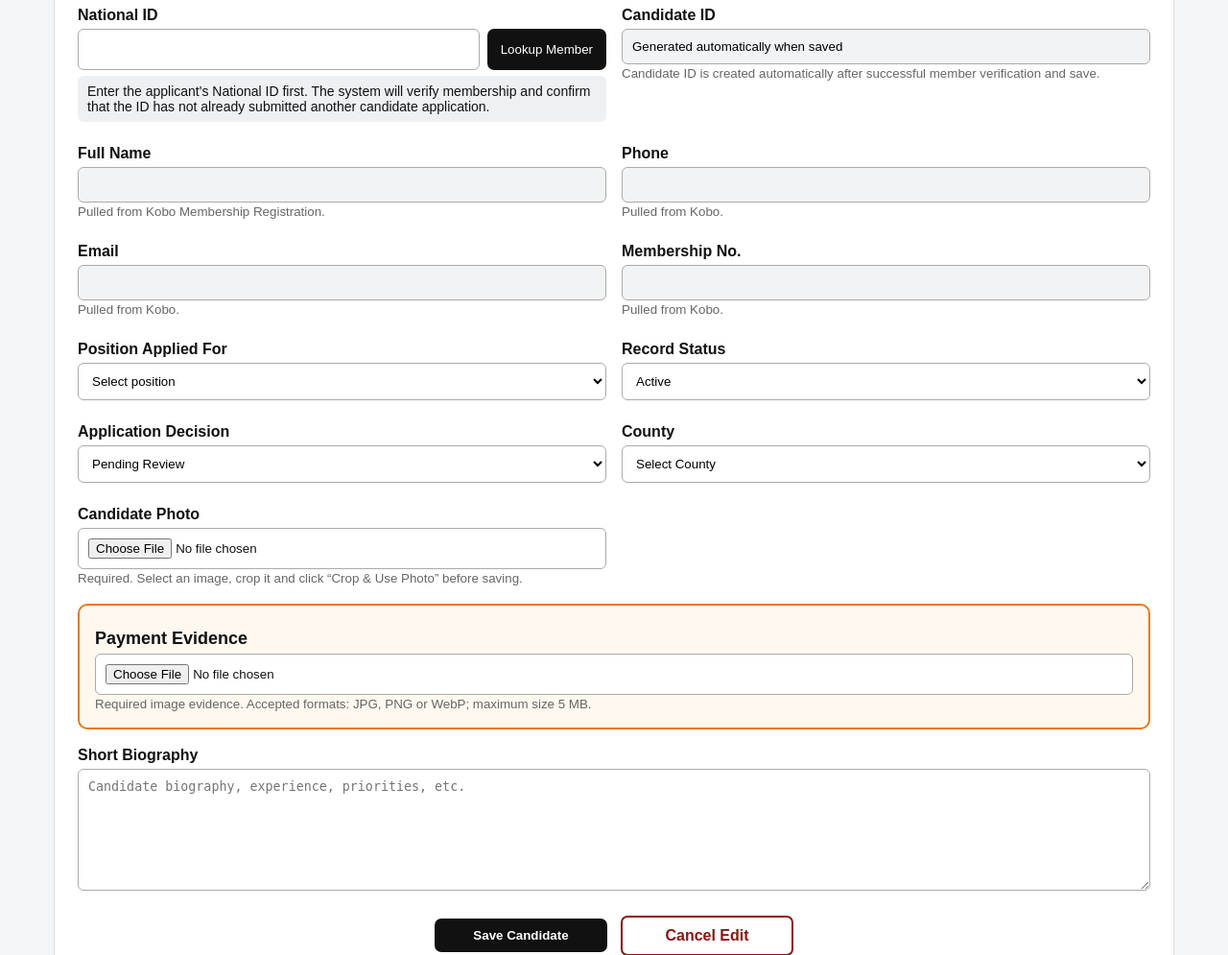
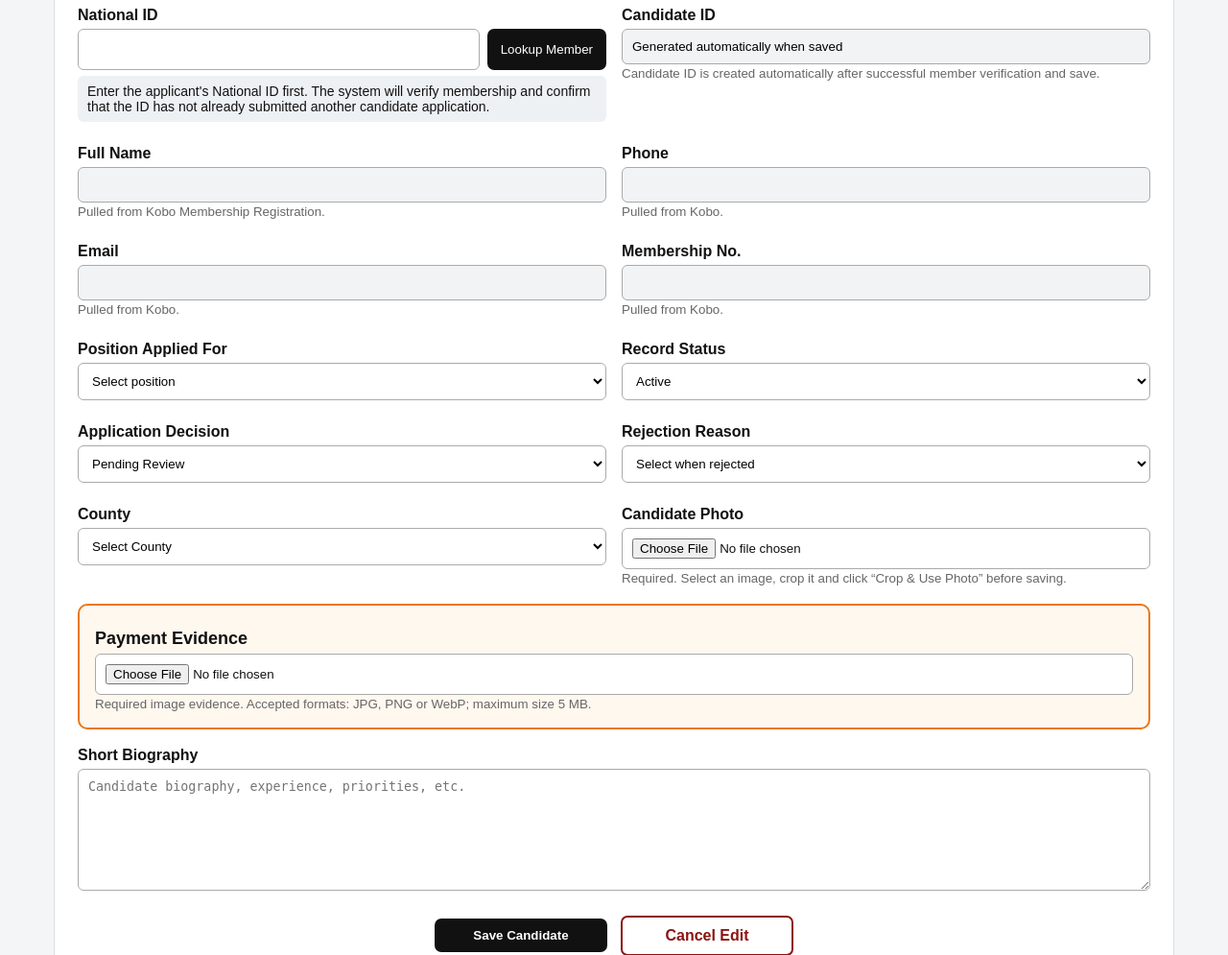
Before and after one commit to otibarny-alt/candidate-registration-system, a Flask app: page /candidate/new in a window 1280 px wide. Shown: the part 172-1167 px from the top of the page at 96% size. Run offline with Flask 3, Linux system fonts and the light colour scheme; the visitor is signed in with stand-in values (Sample User, id 1); data that the repository does not hold is empty; some libraries are stand-ins or nearby versions.

Commit message:
Add files via upload

```diff
--- a/app.py
+++ b/app.py
@@ -1,5 +1,5 @@
 
-# V1.16.1: require candidate photo and payment evidence before acceptance.
+# V1.18: private application status, rejection reasons and document resubmission.
 import os, csv, re, uuid, base64, hmac, time, json
 from io import BytesIO, StringIO
 import requests
@@ -68,6 +68,7 @@ class Candidate(db.Model):
     payment_evidence_mime=db.Column(db.String(80))
     status=db.Column(db.String(20),default="active",nullable=False,index=True)
     approval_status=db.Column(db.String(20),default="pending",nullable=False,index=True)
+    rejection_reason=db.Column(db.String(80))
 
 class PortalState(db.Model):
     id=db.Column(db.Integer,primary_key=True)
@@ -87,6 +88,8 @@ with app.app_context():
         db.session.execute(text("ALTER TABLE candidate ADD COLUMN payment_evidence_mime VARCHAR(80)"))
     if "approval_status" not in candidate_columns:
         db.session.execute(text("ALTER TABLE candidate ADD COLUMN approval_status VARCHAR(20) NOT NULL DEFAULT 'pending'"))
+    if "rejection_reason" not in candidate_columns:
+        db.session.execute(text("ALTER TABLE candidate ADD COLUMN rejection_reason VARCHAR(80)"))
     if db.session.get(PortalState,1) is None:
         db.session.add(PortalState(id=1,candidate_list_final=False))
     # Older incomplete records must be reviewed again and cannot remain accepted.
@@ -622,15 +625,20 @@ def candidate_decision(candidate_id):
         return redirect(url_for("dashboard"))
     c=Candidate.query.get_or_404(candidate_id)
     decision=request.form.get("approval_status","").strip().lower()
+    rejection_reason=request.form.get("rejection_reason","").strip().lower()
     if decision not in {"pending","approved","rejected"}:
         abort(400)
     if decision=="approved" and (not c.photo or not c.payment_evidence):
         session["candidate_admin_error"]="This application cannot be Accepted until both the candidate photo and payment evidence have been uploaded."
         return redirect(url_for("dashboard"))
+    if decision=="rejected" and rejection_reason not in {"faulty_payment_evidence","improper_candidate_picture"}:
+        session["candidate_admin_error"]="Select either Faulty payment evidence or Improper candidate picture before rejecting the application."
+        return redirect(url_for("dashboard"))
     if candidate_list_is_final():
         session["candidate_admin_error"]="The candidate list became FINAL. The application decision was not changed."
         return redirect(url_for("dashboard"))
     c.approval_status=decision
+    c.rejection_reason=rejection_reason if decision=="rejected" else None
     db.session.commit()
     return redirect(url_for("dashboard"))
 
@@ -785,6 +793,10 @@ def save_candidate(c):
     if logged_in():
         decision=f.get("approval_status",c.approval_status or "pending").strip().lower()
         c.approval_status=decision if decision in {"pending","approved","rejected"} else "pending"
+        rejection_reason=f.get("rejection_reason",c.rejection_reason or "").strip().lower()
+        if c.approval_status=="rejected" and rejection_reason not in {"faulty_payment_evidence","improper_candidate_picture"}:
+            return render_candidate_form_page(c,error="Select a rejection reason before rejecting this application.")
+        c.rejection_reason=rejection_reason if c.approval_status=="rejected" else None
     elif is_new:
         c.approval_status="pending"
 
@@ -826,6 +838,17 @@ def save_candidate(c):
         c.payment_evidence_mime=payment_mime
     elif not c.payment_evidence:
         return render_candidate_form_page(c,error="Payment Evidence is required. Upload a clear JPG, PNG or WebP image before saving the candidate.")
+
+    # A rejected candidate may correct only the document identified by the
+    # administrator. A valid replacement resubmits the application for review;
+    # it never approves the candidate automatically.
+    if candidate_logged_in() and not logged_in() and c.approval_status=="rejected":
+        if c.rejection_reason=="faulty_payment_evidence" and not payment_data:
+            return render_candidate_form_page(c,error="Upload fresh Payment Evidence before resubmitting this rejected application.")
+        if c.rejection_reason=="improper_candidate_picture" and not cropped_photo:
+            return render_candidate_form_page(c,error="Select, crop and confirm a fresh Candidate Photo before resubmitting this rejected application.")
+        c.approval_status="pending"
+        c.rejection_reason=None
 
     if candidate_list_is_final():
         db.session.rollback()
--- a/static/style.css
+++ b/static/style.css
@@ -43,8 +43,10 @@ input[readonly]{background:#f1f3f5}
 .form-actions button,.form-actions .btn{margin-top:0;min-width:180px;text-align:center;font-weight:700}
 .cancel-edit-btn{background:#fff;color:#8a1511;border:2px solid #8a1511}
 .cancel-edit-btn:hover,.cancel-edit-btn:focus{background:#fde8e7}
-.decision-form{display:flex;gap:6px;align-items:center;min-width:210px}
+.decision-form{display:flex;gap:6px;align-items:center;min-width:210px;flex-wrap:wrap}
 .decision-form select{min-width:120px}
+.decision-form .rejection-reason{min-width:210px;background:#fff;color:#8a1511;border:1px solid #c82333}
+.rejection-reason-saved{display:block;margin-top:6px;font-weight:700;color:#8a1511}
 .decision-form button{margin:0;padding:9px 12px}
 .decision-state-pending select{background:#f58220;color:#111;border:1px solid #c95e00;font-weight:700}
 .decision-state-approved select{background:#218838;color:#fff;border:1px solid #176b2a;font-weight:700}
--- a/templates/candidate_access.html
+++ b/templates/candidate_access.html
@@ -1,8 +1,8 @@
 <!doctype html><link rel=stylesheet href=/static/style.css><meta name=viewport content="width=device-width,initial-scale=1">
 <div class=top><b>Candidate Registration & Profile Portal</b><a href=/login>Administrator Login</a></div>
 <div class=demo>PRIVATE CANDIDATE ACCESS</div>
-<div class=wrap><div class="card narrow"><h2>Open Your Candidate Application</h2>
-<p>Enter your National ID and the phone number registered in ODM Membership Registration.</p>
+<div class=wrap><div class="card narrow"><h2>Check Application Status or Open Your Application</h2>
+<p>Enter your National ID and the phone number registered in ODM Membership Registration. Your private page will show whether the application is Pending, Accepted or Rejected.</p>
 {% if error %}<div class=error>{{error}}</div>{% endif %}
 <form method=post>
 <label>National ID</label><input name=national_id inputmode=numeric autocomplete=off required>
--- a/templates/candidate_form.html
+++ b/templates/candidate_form.html
@@ -3,7 +3,7 @@
 <div class=wrap><div class=card><h2>{{"Edit Candidate" if candidate else "Register Candidate"}}</h2>
 {% if self_service %}<div class="privacy-notice"><b>Private application:</b> You are viewing only your own candidate information.</div>{% endif %}
 {% if list_locked %}<div class="central-lock central-lock-final"><h3>🔒 FINAL CANDIDATE LIST — EDITING LOCKED</h3><p>This application is available for viewing only. No changes can be saved unless a Level 2 administrator unlocks the candidate list.</p></div>{% endif %}
-{% if self_service and candidate %}<div class="decision-notice decision-{{candidate.approval_status or 'pending'}}"><b>Application decision:</b> {{(candidate.approval_status or 'pending')|upper}}{% if (candidate.approval_status or 'pending') == 'pending' %} — your application is awaiting administrator review and is not yet included on the ballot.{% elif candidate.approval_status == 'approved' %} — your application is approved for inclusion on the ballot.{% else %} — your application is not included on the ballot.{% endif %}</div>{% endif %}
+{% if self_service and candidate %}<div class="decision-notice decision-{{candidate.approval_status or 'pending'}}"><b>Application status:</b> {% if candidate.approval_status=='approved' %}ACCEPTED{% elif candidate.approval_status=='rejected' %}REJECTED{% else %}PENDING APPROVAL{% endif %}{% if (candidate.approval_status or 'pending') == 'pending' %} — your application is awaiting administrator review and is not yet included on the ballot.{% elif candidate.approval_status == 'approved' %} — your application is accepted for inclusion on the ballot.{% else %} — your application is not included on the ballot.<br><b>Reason for rejection:</b> {% if candidate.rejection_reason=='faulty_payment_evidence' %}Faulty payment evidence{% elif candidate.rejection_reason=='improper_candidate_picture' %}Improper candidate picture{% else %}Contact the candidate registration administrator{% endif %}. Upload a fresh corrected document below and save to resubmit the application for approval.{% endif %}</div>{% endif %}
 {% if self_service and verified_member.geography_verified %}<div class="eligibility-notice"><b>Your verified voter area:</b> {{verified_member.county|replace('_',' ')|title}} · {{verified_member.constituency|replace('_',' ')|title}} · {{verified_member.ward|replace('_',' ')|title}}{% if verified_member.polling_station %}<br><b>Polling station:</b> {{verified_member.polling_station|replace('_',' ')|title}}{% endif %}<br><span>Governor, Senator and Woman Representative applications are restricted to this county; MNA to this constituency; and MCA to this ward. President is national.</span></div>{% elif self_service %}<div class="error">Your voter area could not be refreshed. Please log out and sign in again before editing a non-presidential application.</div>{% endif %}
 {% if saved %}<div class="success">Your candidate application has been saved successfully. You may review and correct your information on this page.</div>{% endif %}
 {% if error %}<div class=error>{{error}}</div>{% endif %}
@@ -39,7 +39,8 @@
 {% for key,label,scope in positions %}<option value="{{key}}" data-scope="{{scope}}" {% if candidate and candidate.position==key %}selected{% endif %}>{{label}}</option>{% endfor %}
 </select></div>
 {% if not self_service %}<div><label>Record Status</label><select name=status><option value=active {% if not candidate or candidate.status=="active" %}selected{% endif %}>Active</option><option value=inactive {% if candidate and candidate.status=="inactive" %}selected{% endif %}>Inactive</option></select></div>
-<div><label>Application Decision</label><select name=approval_status><option value=pending {% if not candidate or (candidate.approval_status or 'pending')=='pending' %}selected{% endif %}>Pending Review</option><option value=approved {% if candidate and candidate.approval_status=='approved' %}selected{% endif %}>Accepted — Include on Ballot</option><option value=rejected {% if candidate and candidate.approval_status=='rejected' %}selected{% endif %}>Rejected — Exclude from Ballot</option></select></div>{% endif %}
+<div><label>Application Decision</label><select name=approval_status><option value=pending {% if not candidate or (candidate.approval_status or 'pending')=='pending' %}selected{% endif %}>Pending Review</option><option value=approved {% if candidate and candidate.approval_status=='approved' %}selected{% endif %}>Accepted — Include on Ballot</option><option value=rejected {% if candidate and candidate.approval_status=='rejected' %}selected{% endif %}>Rejected — Exclude from Ballot</option></select></div>
+<div><label>Rejection Reason</label><select name=rejection_reason><option value="">Select when rejected</option><option value="faulty_payment_evidence" {% if candidate and candidate.rejection_reason=='faulty_payment_evidence' %}selected{% endif %}>Faulty payment evidence</option><option value="improper_candidate_picture" {% if candidate and candidate.rejection_reason=='improper_candidate_picture' %}selected{% endif %}>Improper candidate picture</option></select></div>{% endif %}
 <div id=countyBox><label>County</label><select name=county id=county><option value="">Select County</option></select></div>
 <div id=constBox><label>Constituency</label><select name=constituency id=constituency><option value="">Select Constituency</option></select></div>
 <div id=wardBox><label>Ward</label><select name=ward id=ward><option value="">Select Ward</option></select></div>
```
Also changed, not shown: templates/dashboard.html (+12 -7 lines), README_DEPLOYMENT.txt.
